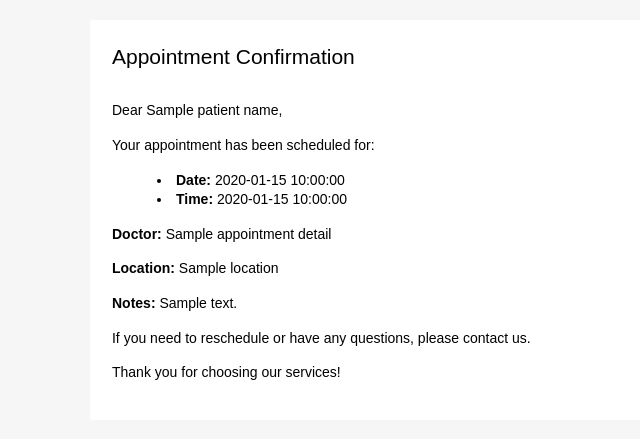
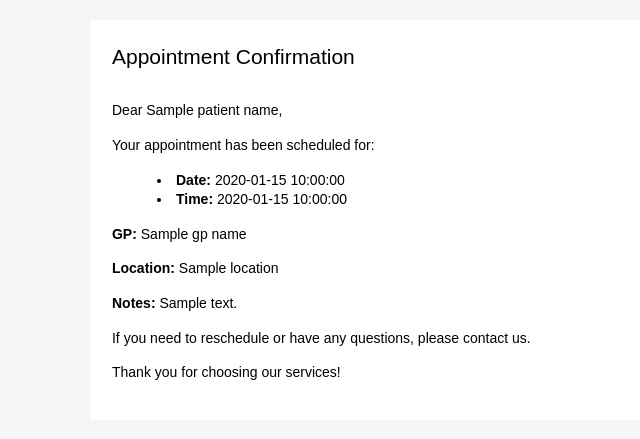
Before and after one commit to wahealthh/recall_product_backend, a Python web app: template app/templates/mail.html in a window 1280 px wide. Shown: the top 439 px of the page, without its empty margins (270-910 px from the left). Run offline with Jinja, Linux system fonts and the light colour scheme; the template is opened without the code that fills it: most values are stand-ins (such as "Sample title", 1, 10 or a date in 2020).

Commit message:
fix: replace doctor_name with GP name

```diff
--- a/app/routers/mail.py
+++ b/app/routers/mail.py
@@ -29,6 +29,7 @@ async def send_confirmation_email(request: BotEmailRequest):
             patient_name=appointment.patient_name,
             appointment_date=appointment.appointment_date,
             appointment_time=appointment.appointment_time,
+            gp_name=appointment.gp_name,
             appointment_details=appointment.model_dump(),
         )
 
--- a/app/templates/mail.html
+++ b/app/templates/mail.html
@@ -10,7 +10,7 @@
 </ul>
 
 {% if appointment_details.doctor_name %}
-<p><strong>Doctor:</strong> {{ appointment_details.doctor_name }}</p>
+<p><strong>GP:</strong> {{ gp_name }}</p>
 {% endif %} {% if appointment_details.location %}
 <p><strong>Location:</strong> {{ appointment_details.location }}</p>
 {% endif %} {% if appointment_details.notes %}
```
